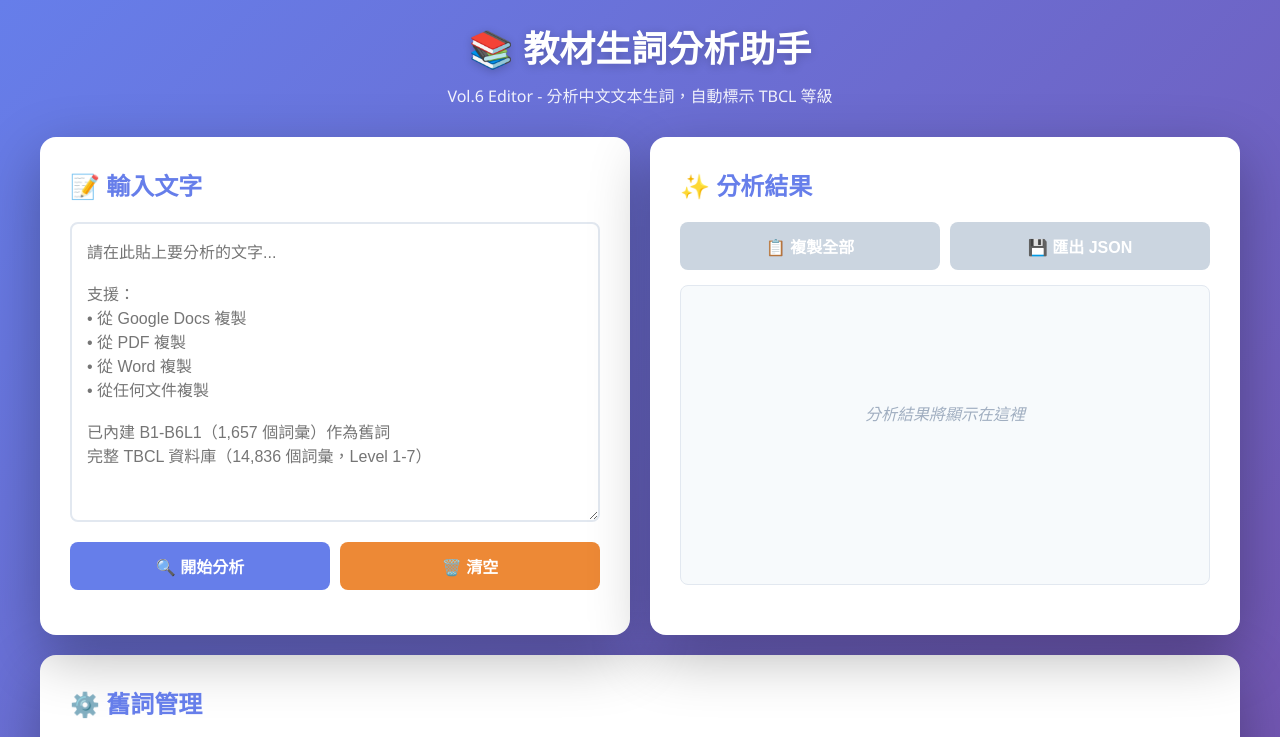
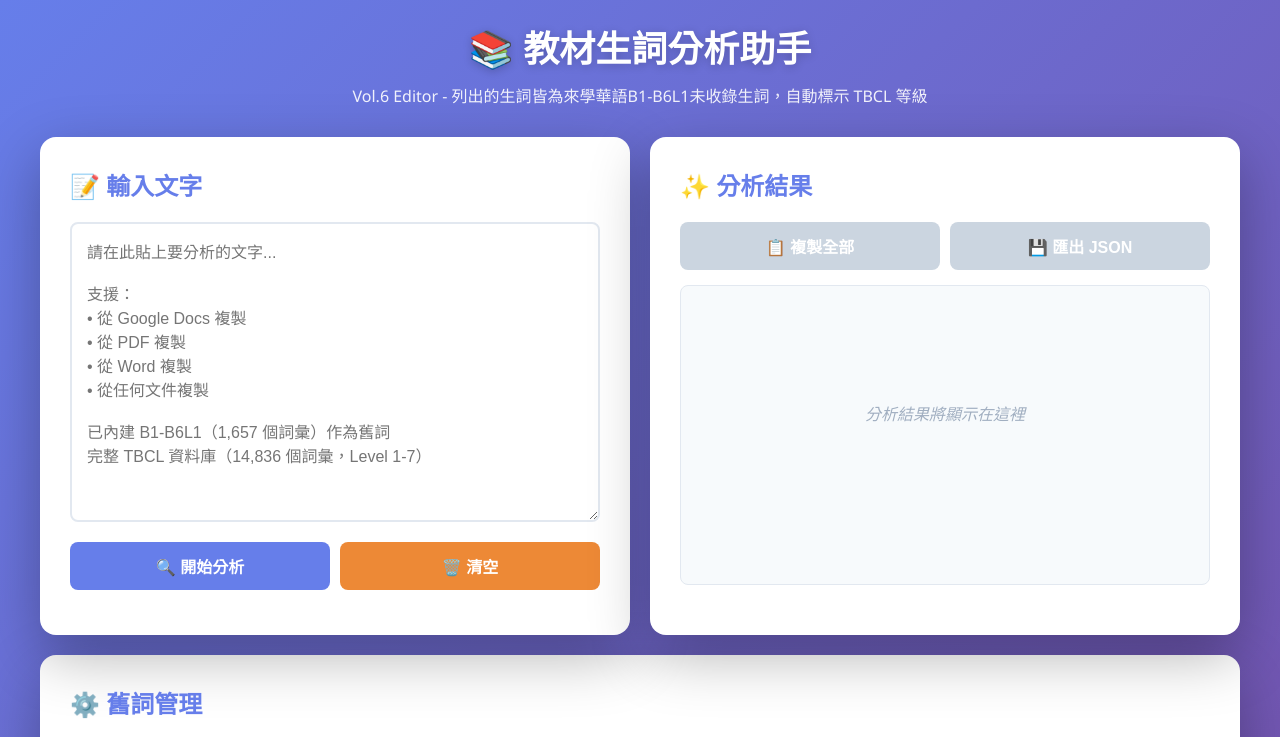
Before and after one commit to annaliutest-coder/vocab-website, a plain HTML site: page index.html in a window 1280 px wide. Shown: the top 737 px of the page. Drawn offline with Linux system fonts and the light colour scheme.

Commit message:
Add files via upload

```diff
--- a/index.html
+++ b/index.html
@@ -322,7 +322,7 @@
   <div class="container">
     <header>
       <h1>📚 教材生詞分析助手</h1>
-      <p>Vol.6 Editor - 分析中文文本生詞，自動標示 TBCL 等級</p>
+      <p>Vol.6 Editor - 列出的生詞皆為來學華語B1-B6L1未收錄生詞，自動標示 TBCL 等級</p>
     </header>
 
     <div class="main-content">
```
